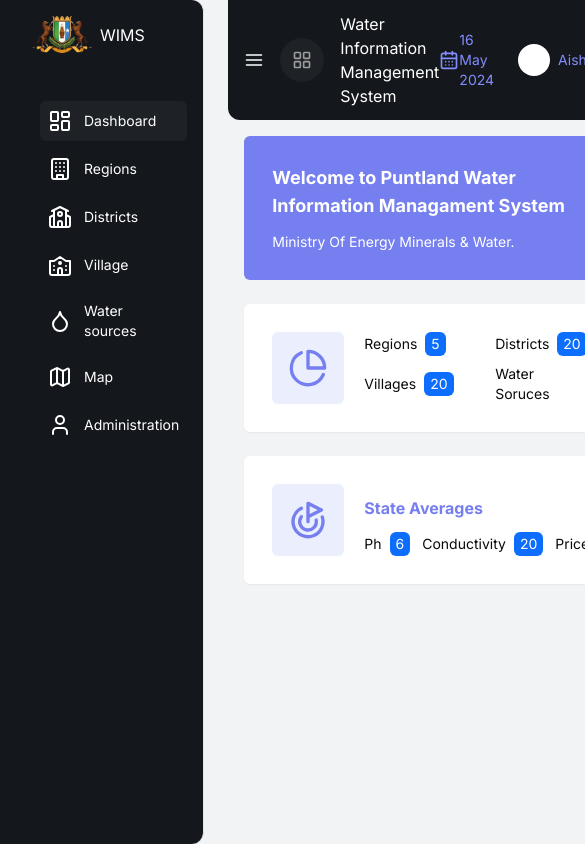
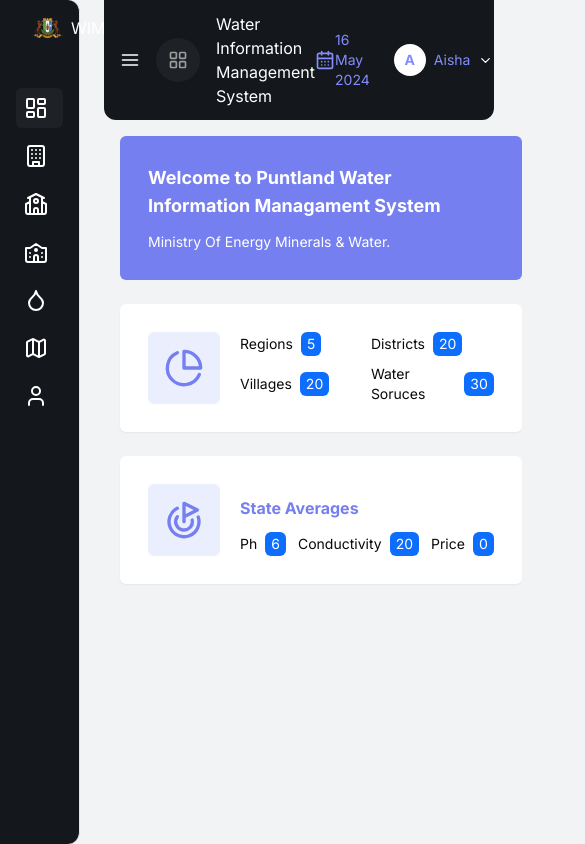
Before and after one commit to abdulqadirmohamed/puntland-wims, a Next.js app: page / in a window 390 px wide. Shown: the top 844 px of the page, 585 px wide, since content can reach past the window. Built offline with nearby package versions, Linux system fonts and the light colour scheme.

Commit message:
update sidebar and header

```diff
--- a/components/Header.tsx
+++ b/components/Header.tsx
@@ -1,5 +1,11 @@
 import { AlignJustify, CalendarDays, ChevronDown, LayoutGrid } from 'lucide-react'
 import React from 'react'
+import {
+  Popover,
+  PopoverContent,
+  PopoverTrigger,
+} from "@/components/ui/popover"
+
 
 const Header = () => {
   return (
@@ -15,14 +21,19 @@
             <span><CalendarDays size={20} /></span>
             <span>16 May 2024</span>
           </div>
-          <div className='flex items-center gap-2 cursor-pointer'>
-            <div className='w-8 h-8 bg-white rounded-full'></div>
-            Aisha
-            <span><ChevronDown size={15} className='text-white'/></span>
-          </div>
+          <Popover>
+            <PopoverTrigger className='flex items-center gap-2 cursor-pointer'>
+            <div className='w-8 h-8 bg-white rounded-full flex items-center justify-center font-bold'>A</div>
+              Aisha
+              <span><ChevronDown size={15} className='text-white' /></span>
+            </PopoverTrigger>
+            <PopoverContent className='w-18'>
+              <button>Login</button>
+            </PopoverContent>
+          </Popover>
         </div>
       </div>
-    </div>
+    </div >
   )
 }
 
--- a/components/sidebar/SideBarList.tsx
+++ b/components/sidebar/SideBarList.tsx
@@ -36,7 +36,7 @@
         <div className='flex items-center justify-between w-full'>
           <div className='flex gap-3 items-center text-sm'>
             <span className={`${isActive && " text-white"}  group-hover:text-white`}>{icon}</span>
-            <span className='group-hover:text-white'>{title}</span>
+            <span className='group-hover:text-white hidden md:flex'>{title}</span>
           </div>
           <div>
             {subMenuItems && subMenuItems.length > 0 && <ChevronDown size={15} className={expanded ? "rotate-180 duration-200 ease-in-out" : ""} />}
--- a/components/sidebar/Sidebar.tsx
+++ b/components/sidebar/Sidebar.tsx
@@ -6,12 +6,12 @@
 
 const Sidebar = () => {
   return (
-    <div className='md:min-w-[300px] min-h-screen flex flex-col gap-10 border-r p-4 rounded-r-xl bg-[#14171C] text-white'>
-      <div className='flex items-center gap-2 ml-4'>
+    <div className='md:min-w-[300px] w-[80px]  min-h-screen flex flex-col gap-10 border-r p-4 rounded-r-xl bg-[#14171C] text-white'>
+      <div className='flex md:flex-row sm:flex-col items-center gap-2 ml-4'>
         <Image src={logo} alt='puntland logo' width={60} height={60} />
         <h1>WIMS</h1>
       </div>
-      <div className='ml-6'>
+      <div className='md:ml-6 ml-0'>
         {SideBarItems.map((item, index) => (
           <SideBarList key={index} item={item} />
         ))}
--- /dev/null
+++ b/components/ui/popover.tsx
@@ -0,0 +1,31 @@
+"use client"
+
+import * as React from "react"
+import * as PopoverPrimitive from "@radix-ui/react-popover"
+
+import { cn } from "@/lib/utils"
+
+const Popover = PopoverPrimitive.Root
+
+const PopoverTrigger = PopoverPrimitive.Trigger
+
+const PopoverContent = React.forwardRef<
+  React.ElementRef<typeof PopoverPrimitive.Content>,
+  React.ComponentPropsWithoutRef<typeof PopoverPrimitive.Content>
+>(({ className, align = "center", sideOffset = 4, ...props }, ref) => (
+  <PopoverPrimitive.Portal>
+    <PopoverPrimitive.Content
+      ref={ref}
+      align={align}
+      sideOffset={sideOffset}
+      className={cn(
+        "z-50 w-72 rounded-md border bg-popover p-4 text-popover-foreground shadow-md outline-none data-[state=open]:animate-in data-[state=closed]:animate-out data-[state=closed]:fade-out-0 data-[state=open]:fade-in-0 data-[state=closed]:zoom-out-95 data-[state=open]:zoom-in-95 data-[side=bottom]:slide-in-from-top-2 data-[side=left]:slide-in-from-right-2 data-[side=right]:slide-in-from-left-2 data-[side=top]:slide-in-from-bottom-2",
+        className
+      )}
+      {...props}
+    />
+  </PopoverPrimitive.Portal>
+))
+PopoverContent.displayName = PopoverPrimitive.Content.displayName
+
+export { Popover, PopoverTrigger, PopoverContent }
--- a/package.json
+++ b/package.json
@@ -9,6 +9,7 @@
     "lint": "next lint"
   },
   "dependencies": {
+    "@radix-ui/react-popover": "^1.0.7",
     "class-variance-authority": "^0.7.0",
     "clsx": "^2.1.1",
     "lucide-react": "^0.378.0",
```
Also changed, not shown: 1 other file (tests, documents, lock files or other folders).
